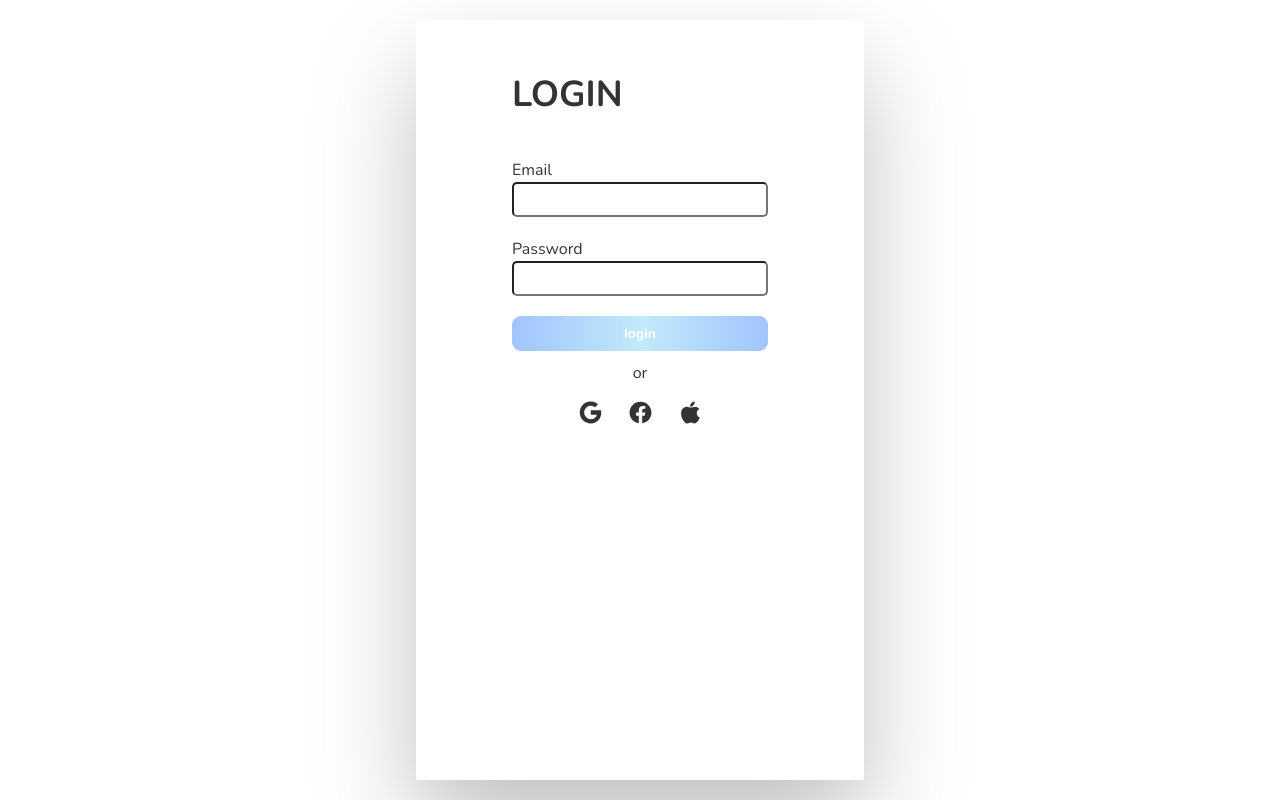
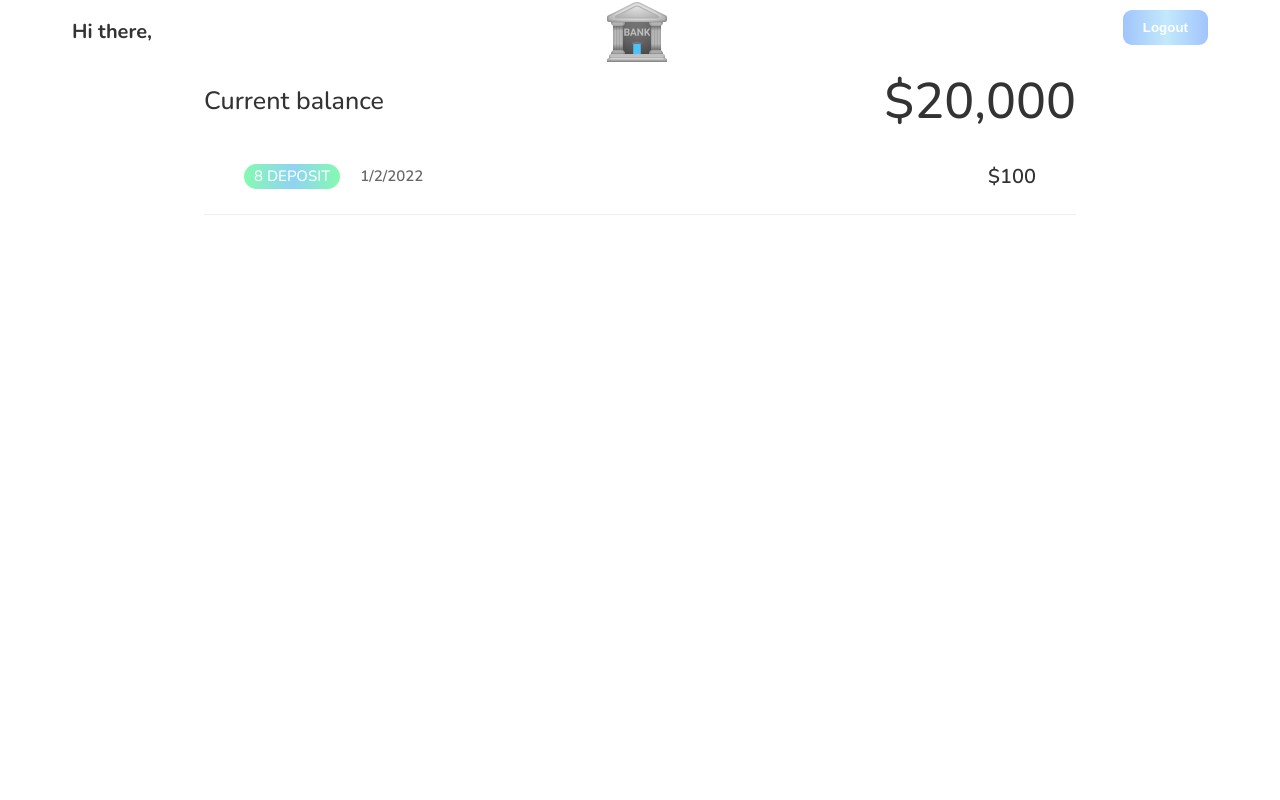
Before and after one commit to Kyptdin/Bankist-IP, a plain HTML site: page Bankist-Isaac/index.html in a window 1280 px wide. Drawn offline with nearby package versions, Linux system fonts and the light colour scheme.

Commit message:
Banking Page Progress
I created the nav bar for the banking site. I created the container to keep all the movements. I even created the header to display the balance.

```diff
--- a/Bankist-Isaac/index.html
+++ b/Bankist-Isaac/index.html
@@ -4,13 +4,14 @@
     <meta charset="UTF-8" />
     <meta http-equiv="X-UA-Compatible" content="IE=edge" />
     <meta name="viewport" content="width=device-width, initial-scale=1.0" />
-    <link rel="stylesheet" href="style.css" />
+    <link rel="stylesheet" href="styles/style.css" />
+    <link rel="stylesheet" href="styles/general.css" />
     <link rel="shortcut icon" href="favicon-32x32.png" type="image/x-icon" />
     <title>Star Bank</title>
   </head>
   <body>
     <!-- LOGIN PAGE -->
-    <div class="login_container">
+    <div class="login_container hidden">
       <h1 class="login_heading">LOGIN</h1>
       <!-- CREDITINALS -->
       <form class="login">
@@ -39,6 +40,32 @@
     </div>
 
     <!-- BANKING PAGE -->
+    <div class="app-container">
+      <nav class="banking_nav container">
+        <p class="welcome">Hi there,</p>
+        <img
+          src="images/bankLogo.png"
+          alt="banking logo"
+          class="banking_logo"
+        />
+        <button class="logout_btn">Logout</button>
+      </nav>
+
+      <main class="app container--app">
+        <header class="app_header">
+          <p class="balance_label">Current balance</p>
+          <p class="balance_value">$20,000</p>
+        </header>
+        <!-- Movements -->
+        <div class="movements">
+          <div class="movements_row">
+            <div class="movments_type movements_type--deposit">8 Deposit</div>
+            <div class="movements_date">1/2/2022</div>
+            <div class="movements_value">$100</div>
+          </div>
+        </div>
+      </main>
+    </div>
 
     <script
       type="module"
--- a/Bankist-Isaac/script.js
+++ b/Bankist-Isaac/script.js
@@ -48,9 +48,18 @@ const diplayBanking = function (b) {
   }
 };
 
+//Clears the input fields
+const clearLogin = function () {
+  inputLoginEmail.value = "";
+  inputLoginPassword.value = "";
+};
+
 // Prints the alert if email or password is wrong
 const displayError = function (e, m) {
-  if (!e || !m) alert("Wrong input!");
+  clearLogin();
+  if (!e || !m) {
+    alert("Wrong input!");
+  }
 };
 
 const checkVaildLogin = function (e) {
--- /dev/null
+++ b/Bankist-Isaac/styles/general.css
@@ -0,0 +1,36 @@
+.hidden {
+  visibility: hidden;
+  opacity: 0;
+}
+
+.container {
+  max-width: 120rem;
+  padding: 0 3.2rem;
+  margin: 0 auto;
+}
+
+.container--app {
+  max-width: 100rem;
+  padding: 0 6.4rem;
+  margin: 0 auto;
+}
+
+.movments_type {
+  font-size: 1.5rem;
+  text-transform: uppercase;
+  font-weight: 500;
+  color: #fff;
+  padding: 0.1rem 1rem;
+  border-radius: 10rem;
+  margin-right: 2rem;
+  display: inline-block;
+}
+
+.movements_type--deposit {
+  background-image: linear-gradient(
+    to right,
+    #84fab0 0%,
+    #8fd3f4 51%,
+    #84fab0 100%
+  );
+}
--- a/Bankist-Isaac/style.css
+++ b/Bankist-Isaac/styles/style.css
@@ -101,7 +101,76 @@ p.options {
   cursor: pointer;
 }
 
-.hidden {
-  visibility: hidden;
-  opacity: 0;
+/**********************BANKING PAGE***************************/
+.banking_logo {
+  width: 6.4rem;
+  height: 6.4rem;
 }
+/* Horizontaly align the nav */
+.banking_nav {
+  display: flex;
+  justify-content: space-between;
+  align-items: center;
+  padding: 0 2rem;
+  margin-top: 1rem;
+}
+/* Fix the logout button  */
+.logout_btn {
+  transition: all 1s;
+  border: none;
+  color: white;
+  padding: 1rem 2rem;
+  border-radius: 9px;
+  margin-bottom: 1rem;
+  font-weight: bold;
+  background-image: linear-gradient(
+    to right,
+    #a1c4fd 0%,
+    #c2e9fb 51%,
+    #a1c4fd 100%
+  );
+}
+/* Fix the welcome message */
+.welcome {
+  font-size: 2rem;
+  font-weight: 700;
+}
+
+.app_header {
+  display: flex;
+  justify-content: space-between;
+  align-items: center;
+  font-weight: 500;
+}
+
+.balance_label {
+  font-size: 2.5rem;
+}
+.balance_value {
+  font-size: 5rem;
+}
+
+.movements {
+  overflow: scroll;
+}
+
+.movements_row {
+  padding: 2.25rem 4rem;
+  display: flex;
+  /* justify-content: space-between; */
+  align-items: center;
+  border-bottom: 1px solid #eee;
+}
+
+.movements_date {
+  font-size: 1.5rem;
+  text-transform: uppercase;
+  font-weight: 600;
+  color: #666;
+}
+
+.movements_value {
+  font-size: 2rem;
+  margin-left: auto;
+  font-weight: 600;
+}
```
Also changed, not shown: Bankist-Isaac/images/bankLogo.png (added), Bankist-Isaac/images/favicon-32x32.png (renamed from Bankist-Isaac/favicon-32x32.png).
